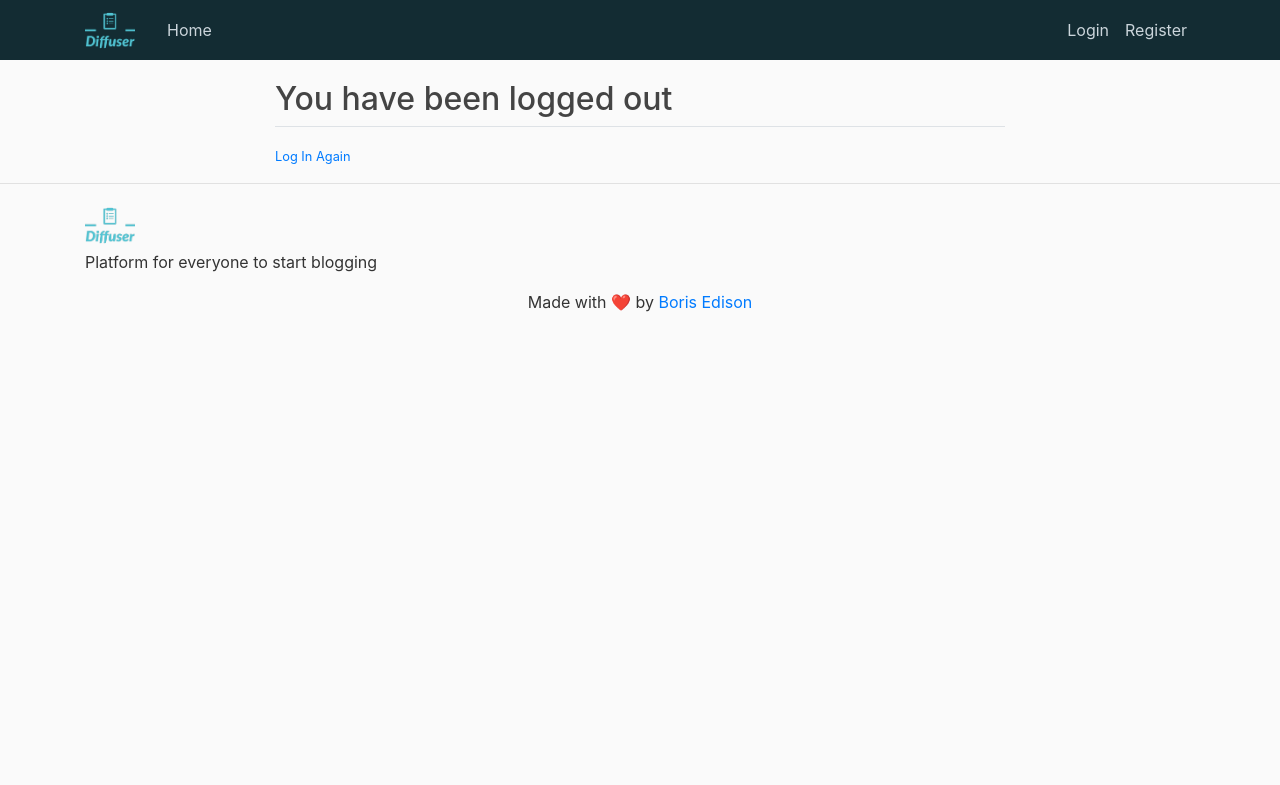
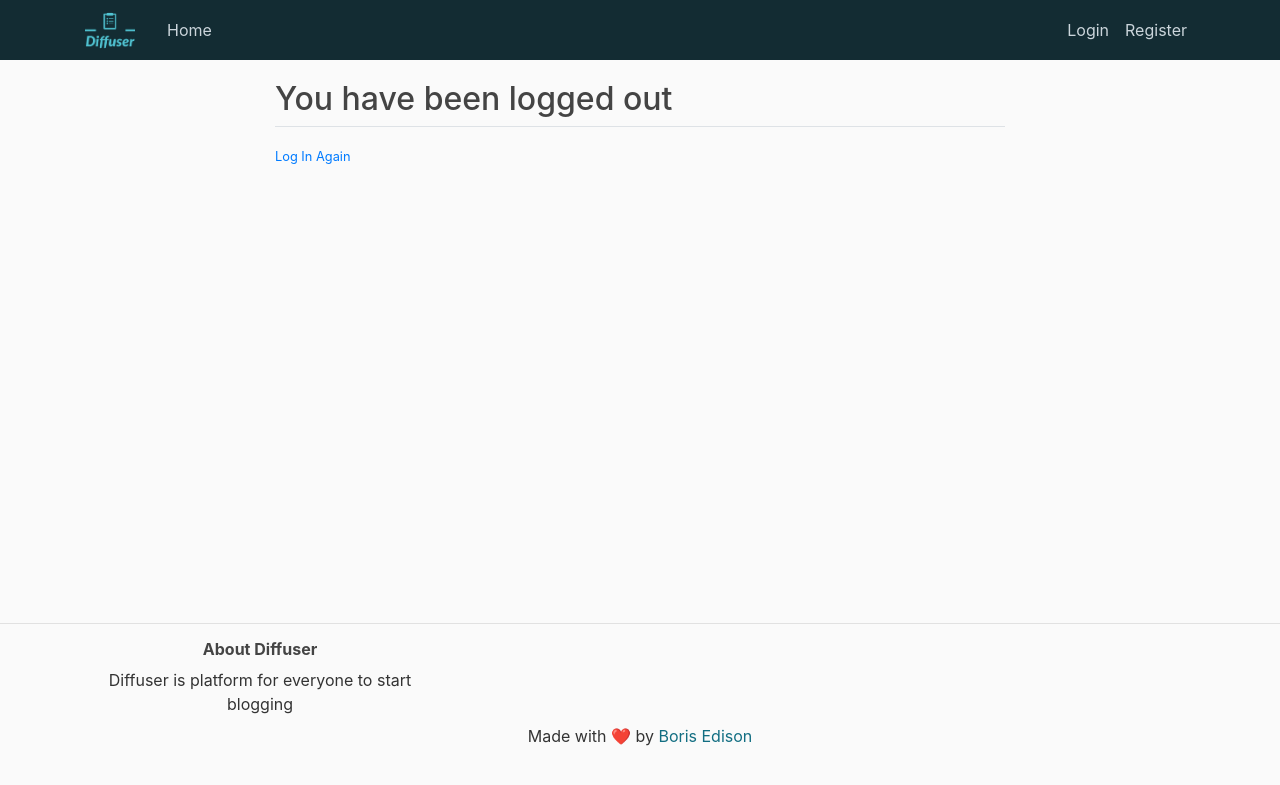
Before and after one commit to BorisEdison/Diffuser, a Django app: page /logout/ in a window 1280 px wide. Shown: the top 785 px of the page. Run offline with Django 4.2, Linux system fonts and the light colour scheme; some libraries are stand-ins or nearby versions.

Commit message:
footer update

```diff
--- a/Diffuser/blog/static/blog/styles.css
+++ b/Diffuser/blog/static/blog/styles.css
@@ -73,7 +73,6 @@ a.article-title:hover {
   color: #333;
   text-decoration: none;
 }
-
 .article-svg {
   width: 25px;
   height: 25px;
@@ -89,3 +88,12 @@ a.article-title:hover {
 .account-heading {
   font-size: 2.5rem;
 }
+
+.contrib-link{
+  text-decoration: none !important;
+  color: #126E82 !important;
+}
+.contrib-link:hover{
+  text-decoration: none;
+  color: #51C4D3 !important;
+}
--- a/Diffuser/blog/templates/blog/base.html
+++ b/Diffuser/blog/templates/blog/base.html
@@ -60,33 +60,33 @@
 
                 <div class="nav flex-column nav-pills" id="v-pills-tab" role="tablist" aria-orientation="vertical">
 
-                  {% block dashboardButton %}
+                  {% block latestButton %}
                   <button class="nav-link nav-pills-link" id="dashboard-tab" data-bs-toggle="pill" data-bs-target="#dashboard" type="button" role="tab" aria-controls="dashboard" aria-selected="true">
                     <span class="iconify" data-icon="ci:dashboard" data-width="20" data-height="20"></span>
-                    Dashboard
+                    Latest Posts
                   </button>
                   {% endblock %}
 
-                  {% block announcementButton %}
+                  {% block createButton %}
                   <button class="nav-link nav-pills-link" id="announcement-tab" data-bs-toggle="pill" data-bs-target="#announcement" type="button" role="tab" aria-controls="announcement" aria-selected="false">
                     <span class="iconify" data-icon="bx:message-detail" data-width="20" data-height="20"></span>
-                    Announcement
+                    Create Post
                     <span class="badge rounded-pill text-bg-danger" style="background-color: #DC3545 !important;">{% if unread_announcement != 0 %}{{unread_announcement}}{% endif %}</span>
                   </button>
                   {% endblock %}
 
-                  {% block meetingButton %}
+                  {% block editButton %}
                   <button class="nav-link nav-pills-link" id="meeting-tab" data-bs-toggle="pill" data-bs-target="#meeting" type="button" role="tab" aria-controls="meeting" aria-selected="false">
                     <span class="iconify-inline" data-icon="akar-icons:schedule" data-width="21" data-height="21"></span>
-                    Meeting
+                    Edit Profile
                     <span class="badge rounded-pill text-bg-danger" style="background-color: #DC3545 !important;">{% if unseen_meetings != 0 %}{{unseen_meetings}}{% endif %}</span>
                   </button>
                   {% endblock %}
 
-                  {% block editButton %}
+                  {% block calendarButton %}
                   <button class="nav-link nav-pills-link" id="edit-tab" data-bs-toggle="pill" data-bs-target="#edit" type="button" role="tab" aria-controls="edit" aria-selected="false">
                     <span class="iconify" data-icon="akar-icons:edit" data-width="20" data-height="20"></span>
-                    Edit Profile
+                    Calendar
                   </button>
                   {% endblock %}
 
@@ -134,25 +134,27 @@
   <!--footer-->
   <div id="about">
     <footer class="site-footer">
-      <hr>
+      <hr class="mb-3">
       <div class="container">
         <div class="row">
-          <div class="col-md-8 col-sm-6 col-xs-12">
-              <img src="{% static 'blog/logo/logo.png' %}" class=" me-2" width="50" height="50" alt="{{user.first_name}}" >
-            </a>
-            <p class="copyright-text">Platform for everyone to start blogging
-            </p>
+          <div class="col-lg-4 col-md-4 col-sm-4">
+              <div class="text-center">
+                <h6 class="fw-bold"><b>About Diffuser</b></h6>
+                <p class="copyright-text mb-2">Diffuser is platform for everyone to start blogging</p>
+              </div>
+          </div>
+          <div class="col-4 d-xs-none">
           </div>
 
-          <div class="col-md-4 col-sm-6 col-xs-12">
-              <a>
-                <span class="iconify" data-icon="akar-icons:github-fill" data-width="25" data-height="25"></span>
+          <div class="col-lg-4 col-md-4 col-sm-4 col-xs-2 d-flex justify-content-center align-items-center">
+              <a href="https://github.com/BorisEdison" target="_blank" style="text-decoration: none; color: #444444">
+                <span class="iconify" data-icon="akar-icons:github-fill" data-width="30" data-height="30"></span>
               </a>
-              <a>
-                <span class="iconify" data-icon="akar-icons:linkedin-box-fill" data-width="25" data-height="25"></span>
+              <a class="m-3 mt-0 mb-0" href="https://www.linkedin.com/in/borisedison/" target="_blank" style="text-decoration: none; color: #444444">
+                <span class="iconify" data-icon="akar-icons:linkedin-box-fill" data-width="30" data-height="30"></span>
               </a>
-              <a>
-                <span class="iconify" data-icon="akar-icons:instagram-fill" data-width="25" data-height="25"></span>
+              <a href="https://www.instagram.com/_boris_edison_/" target="_blank" style="text-decoration: none; color: #444444">
+                <span class="iconify" data-icon="akar-icons:instagram-fill" data-width="30" data-height="30"></span>
               </a>
           </div>
         </div>
@@ -161,7 +163,7 @@
       <div class="row" style="margin-right: 0; margin-left: 0">
         <div class="col-12 d-flex justify-content-center">
           <p class="">Made with ❤️ by
-            <a class="contrib-link" href="https://www.linkedin.com/in/borisedison/">Boris Edison</a>
+            <a class="contrib-link" href="https://www.linkedin.com/in/borisedison/" target="_blank">Boris Edison</a>
           </p>
         </div>
       </div>
--- a/Diffuser/users/templates/users/login.html
+++ b/Diffuser/users/templates/users/login.html
@@ -3,7 +3,7 @@
 
 {% block content %}
 
-    <div class="d-flex justify-content-center" style="margin-top: 15vh; margin-bottom: 4vh">
+    <div class="d-flex justify-content-center" style="margin-top: 15vh; margin-bottom: 9vh">
         <div class="content-section" style="width: 350px;">
             <form method="POST">
                 {% csrf_token %}
--- a/Diffuser/users/templates/users/logout.html
+++ b/Diffuser/users/templates/users/logout.html
@@ -3,7 +3,7 @@
 {% block content %}
 
     <h2>You have been logged out</h2>
-    <div class="border-top pt-3">
+    <div class="border-top pt-3" style="margin-bottom: 55vh">
         <small class="text-muted">
             <a class="" href="{% url 'login' %}">Log In Again</a>
         </small>
--- a/Diffuser/users/templates/users/password_reset.html
+++ b/Diffuser/users/templates/users/password_reset.html
@@ -3,7 +3,7 @@
 
 {% block content %}
 
-    <div class="content-section">
+    <div class="content-section" style="margin-top:20vh;   margin-bottom: 20vh">
 
         <form method="POST">
             {% csrf_token %}
--- a/Diffuser/users/templates/users/password_reset_done.html
+++ b/Diffuser/users/templates/users/password_reset_done.html
@@ -2,7 +2,7 @@
 
 {% block content %}
 
-    <div class="alert alert-info">
+    <div class="alert alert-info" style="margin-bottom: 55vh">
         An email has been sent with instructions to reset your password
     </div>
 
```
Also changed, not shown: Diffuser/db.sqlite3.
